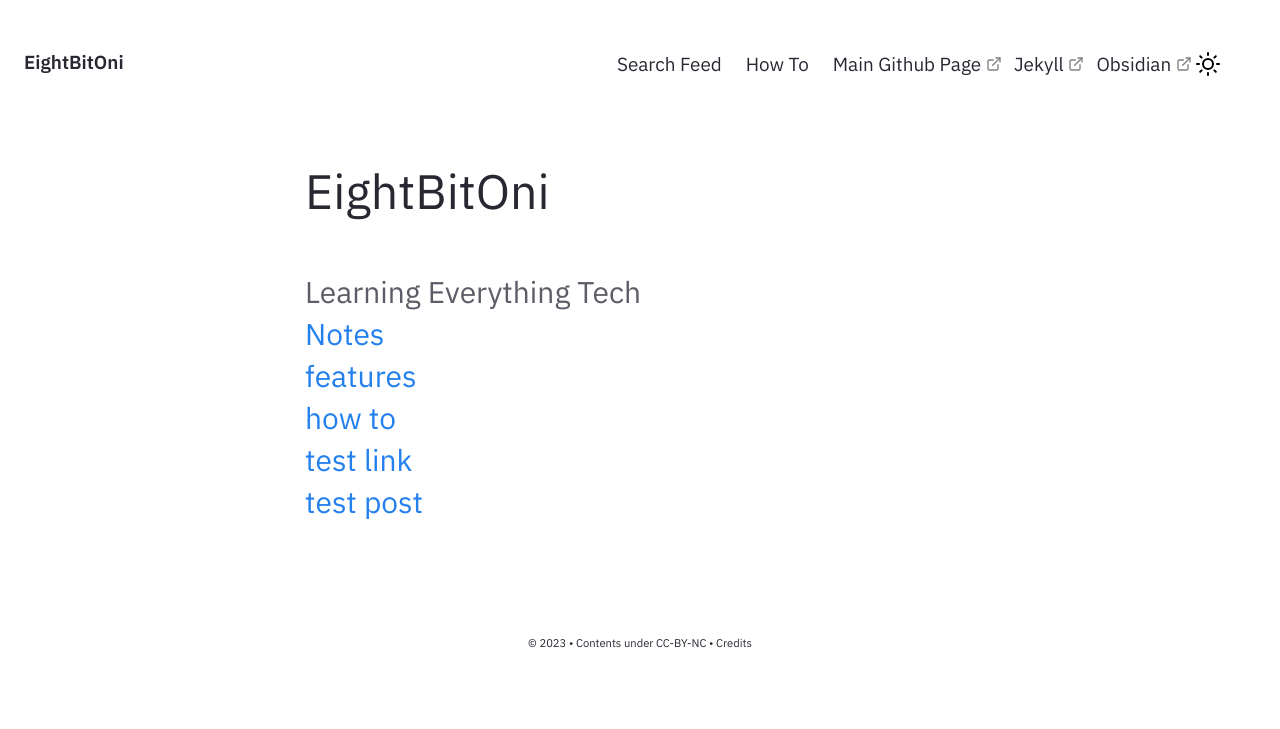
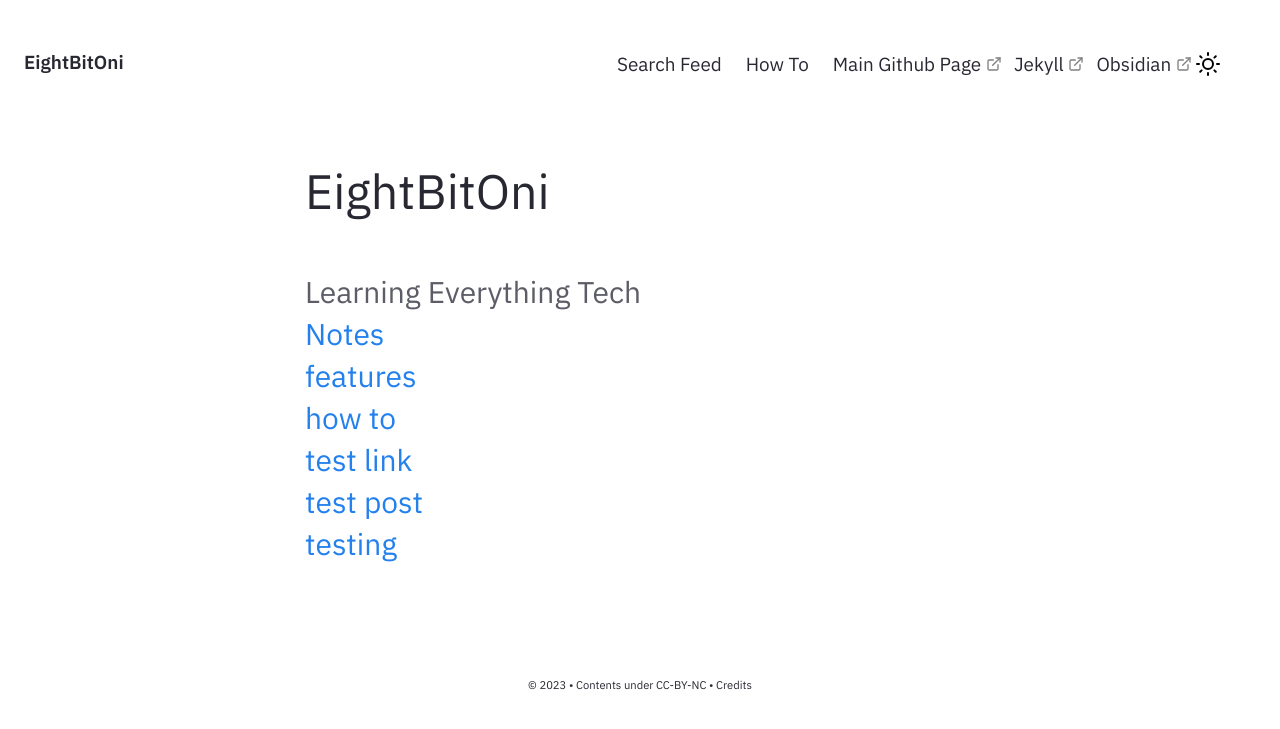
Before and after one commit to EightBitOni/git-old, a Jekyll site: the page built from pages/index.md, in a window 1280 px wide. Shown: the top 729 px of the page. Built offline with Jekyll 4.4.1, drawn with Linux system fonts in a browser that asks for light colours; a file with an impossible date is left out.

Commit message:
Update Homepage.html

```diff
--- a/_includes/Homepage.html
+++ b/_includes/Homepage.html
@@ -8,6 +8,7 @@
         <a href="{{'/post/how-to' | relative_url}}"><br>how to</a>
         <a href="{{'/notes/Public/Test' | relative_url}}"><br>test link</a>
         <a href="{{'/post/test-post' | relative_url}}"><br>test post</a>
+        <a href="{{'/post/features' | relative_url}}"><br> testing </a>
 
 
 
```
